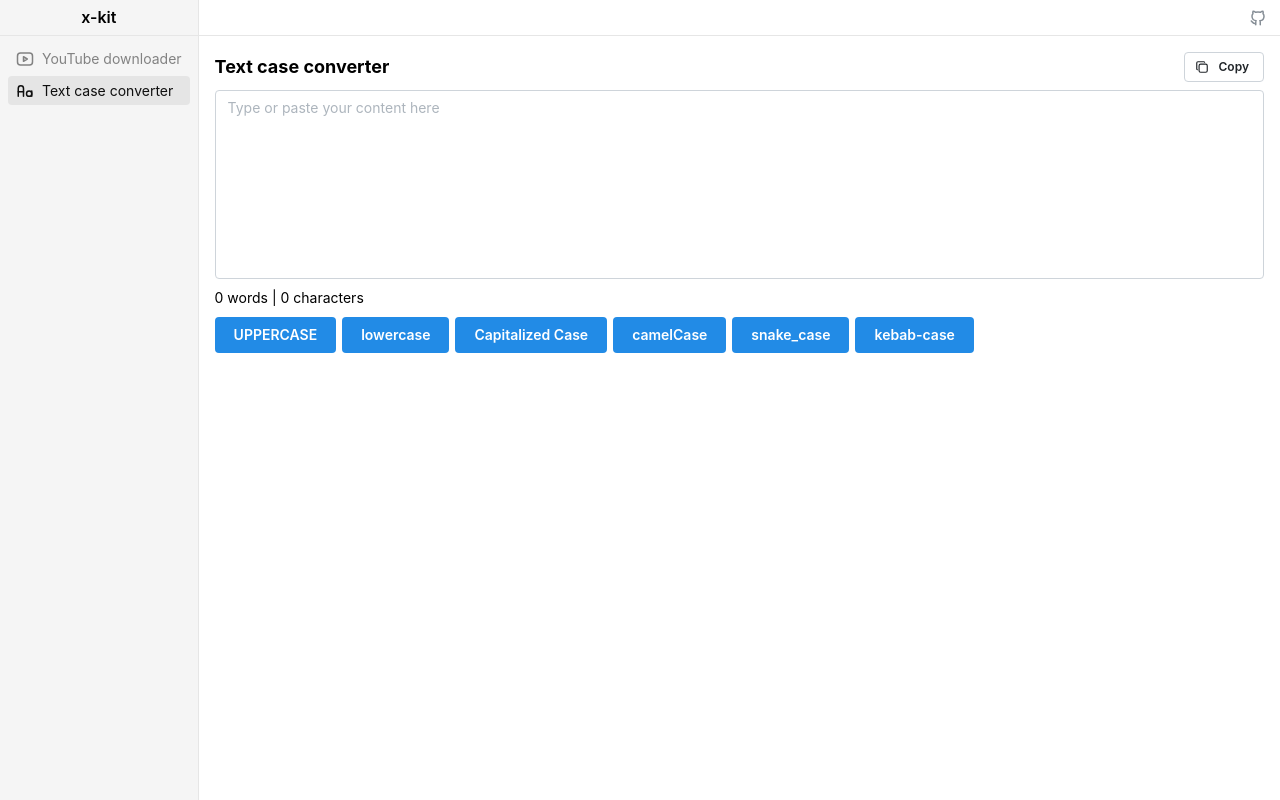
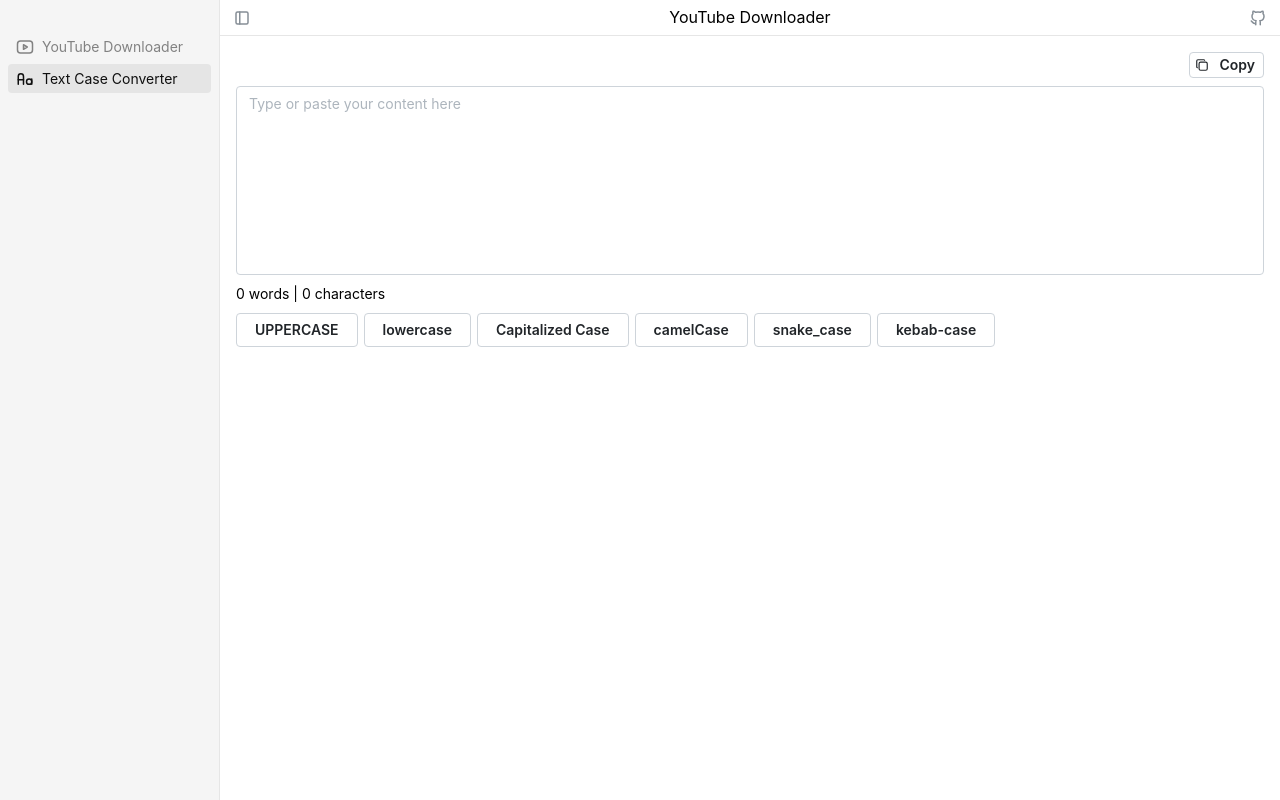
Before and after one commit to tatthien/xkit, a React (Vite) app in the folder frontend/: page /#/text-case-converter in a window 1280 px wide. Built offline with nearby package versions, Linux system fonts and the light colour scheme.

Commit message:
feat: add window title, default button, toggle sidebar

```diff
--- a/frontend/src/App.tsx
+++ b/frontend/src/App.tsx
@@ -6,37 +6,49 @@
 import {
   IconBrandGithub,
   IconBrandYoutube,
+  IconLayoutSidebar,
   IconLetterCase,
 } from "@tabler/icons-react";
 import classes from "./app.module.css";
 import { clsx } from "clsx";
 import { BrowserOpenURL } from "../wailsjs/runtime/runtime";
+import { theme } from "./theme";
+import { useState } from "react";
+import { useDisclosure } from "@mantine/hooks";
 
 const navItems = [
   {
-    text: "YouTube downloader",
+    text: "YouTube Downloader",
     link: "/",
     icon: IconBrandYoutube,
   },
   {
-    text: "Text case converter",
+    text: "Text Case Converter",
     link: "/text-case-converter",
     icon: IconLetterCase,
   },
 ];
 
 export default function App() {
+  const [activeWindowTitle, setActiveWindowTitle] = useState(navItems[0].text);
+  const [opended, handlers] = useDisclosure(true);
+
   return (
-    <MantineProvider>
+    <MantineProvider theme={theme}>
       <HashRouter>
         <Box className={classes.wrapper}>
-          <Box className={classes.sidebar}>
+          <Box
+            className={classes.sidebar}
+            style={{
+              display: opended ? "block" : "none",
+            }}
+          >
             <Box
-              style={{ "--wails-draggable": "drag" }}
+              style={{
+                "--wails-draggable": "drag",
+              }}
               className={classes.sidebarHeader}
-            >
-              <Text fw={600}>x-kit</Text>
-            </Box>
+            ></Box>
             <Stack gap={2} className={classes.sidebarNav}>
               {navItems.map((item) => (
                 <NavLink
@@ -47,6 +59,7 @@
                       isActive && classes.sidebarLinkActive,
                     )
                   }
+                  onClick={() => setActiveWindowTitle(item.text)}
                 >
                   <item.icon size={18} />
                   {item.text}
@@ -56,9 +69,20 @@
           </Box>
           <Box className={classes.content}>
             <Box
-              style={{ "--wails-draggable": "drag" }}
+              style={{
+                "--wails-draggable": "drag",
+                paddingLeft: opended ? "0.5rem" : "4.5rem",
+              }}
               className={classes.contentHeader}
             >
+              <ActionIcon
+                variant="subtle"
+                color="gray"
+                onClick={() => handlers.toggle()}
+              >
+                <IconLayoutSidebar size={18} />
+              </ActionIcon>
+              <Text>{activeWindowTitle}</Text>
               <ActionIcon
                 variant="subtle"
                 component="a"
--- a/frontend/src/app.module.css
+++ b/frontend/src/app.module.css
@@ -12,6 +12,7 @@
 .sidebar {
   background: var(--bg2);
   border-right: 1px solid var(--ui1);
+  width: 220px;
 }
 
 .content {
@@ -19,13 +20,11 @@
 }
 
 .sidebarHeader {
-  border-bottom: 1px solid var(--ui1);
   padding: 0.25rem 0.5rem;
   display: flex;
   align-items: center;
   justify-content: center;
-  min-height: 36px;
-  max-height: 36px;
+  min-height: 24px;
 }
 
 .sidebarNav {
@@ -38,7 +37,7 @@
   gap: 0.5rem;
   font-size: 0.875rem;
   padding: 0.25rem 0.5rem;
-  border-radius: 4px;
+  border-radius: var(--mantine-radius-sm);
   text-decoration: none;
   color: var(--nav-item-color);
 }
@@ -55,5 +54,6 @@
   max-height: 36px;
   border-bottom: 1px solid var(--ui1);
   display: flex;
-  justify-content: flex-end;
+  justify-content: space-between;
+  align-items: center;
 }
--- a/frontend/src/components/CopyButton.tsx
+++ b/frontend/src/components/CopyButton.tsx
@@ -14,7 +14,7 @@
             copied ? <IconCheck size={14} /> : <IconCopy size={14} />
           }
           color={copied ? "teal" : "blue"}
-          size="xs"
+          size="compact-sm"
           variant="default"
           onClick={copy}
         >
--- a/frontend/src/routes/TextCaseConverter.tsx
+++ b/frontend/src/routes/TextCaseConverter.tsx
@@ -47,10 +47,7 @@
 
   return (
     <Box>
-      <Group justify="space-between" mb={8}>
-        <Title order={2} fz="lg">
-          Text case converter
-        </Title>
+      <Group justify="flex-end" mb={8}>
         <CopyButton value={value} />
       </Group>
       <Textarea
--- a/frontend/src/routes/Youtube.tsx
+++ b/frontend/src/routes/Youtube.tsx
@@ -1,3 +1,30 @@
+import { Box, Button, Group, TextInput, Title } from "@mantine/core";
+import { IconDownload } from "@tabler/icons-react";
+import { useState } from "react";
+
 export default function Youtube() {
-  return <div>Youtube</div>;
+  const [youTubeId, setYouTubeId] = useState("");
+
+  const handleDownload = () => {
+    alert(youTubeId);
+  };
+
+  return (
+    <Box>
+      <Group gap={6}>
+        <TextInput
+          style={{ flex: 1 }}
+          placeholder="Enter YouTube ID to start download"
+          onChange={(event) => setYouTubeId(event.currentTarget.value)}
+        />
+        <Button
+          leftSection={<IconDownload size={18} />}
+          onClick={handleDownload}
+          disabled={youTubeId.trim() === ""}
+        >
+          Download
+        </Button>
+      </Group>
+    </Box>
+  );
 }
--- /dev/null
+++ b/frontend/src/theme.ts
@@ -0,0 +1,24 @@
+import { Button, createTheme, rem } from "@mantine/core";
+
+export const theme = createTheme({
+  primaryColor: "dark",
+  components: {
+    Button: Button.extend({
+      defaultProps: {
+        size: "sm",
+        variant: "default",
+      },
+      vars: (theme, props) => {
+        if (props.size === "sm") {
+          return {
+            root: {
+              "--button-height": rem(34),
+            },
+          };
+        }
+
+        return { root: {} };
+      },
+    }),
+  },
+});
```
